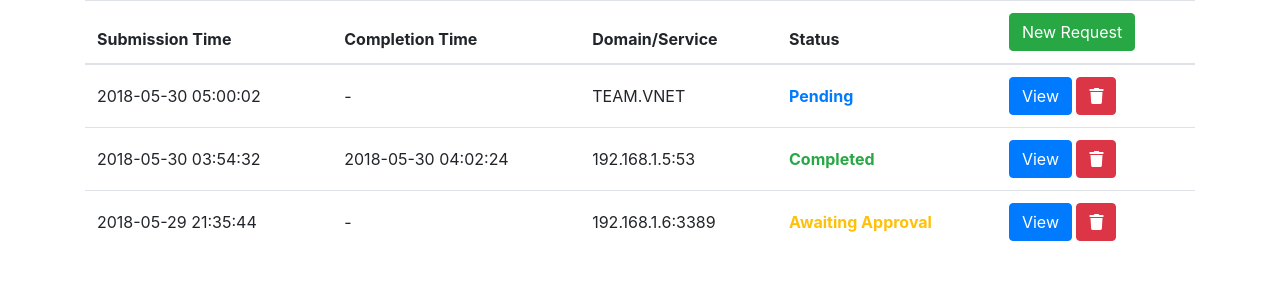
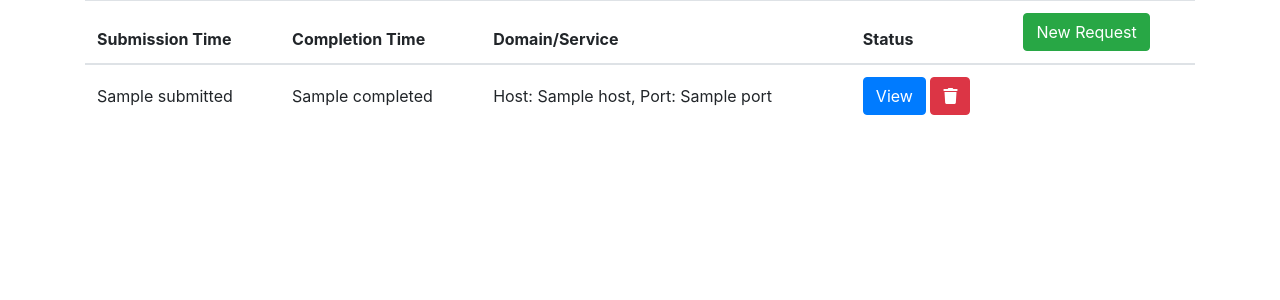
Before and after one commit to DSU-DefSec/ScoringEngine, a Flask app: template scoring/web/templates/pcr_overview.html in a window 1280 px wide. Shown: the part 56-356 px from the top of the page. Run offline with Flask 2, Linux system fonts and the light colour scheme; the template is opened without the code that fills it: most values are stand-ins (such as "Sample title", 1, 10 or a date in 2020); parts of the project's set-up code (start-up, migrations or seed data) failed here and were passed over; some libraries are stand-ins or nearby versions.

Commit message:
Password Change request overview page. Users can view requests, or delete them.

```diff
--- a/scoring/web/server.py
+++ b/scoring/web/server.py
@@ -2,7 +2,7 @@
 
 from .web_model import WebModel
 import flask
-from flask import Flask, render_template, request, redirect
+from flask import Flask, render_template, request, redirect, url_for
 from urllib.parse import urlparse, urljoin
 from .forms import *
 #from . import plot
@@ -10,8 +10,9 @@ from . import score
 from .. import validate
 import flask_login
 from flask_login import LoginManager, login_user, logout_user, login_required
-from .model import User
+from .model import User, PasswordChangeRequest, PCRStatus
 from .decorators import *
+import db
 
 app = Flask(__name__)
 app.secret_key = 'this is a secret'
@@ -76,11 +77,33 @@ def credentials():
     return render_template('credentials.html', credentials=credentials, team=team)
 
 @app.route('/pcr', methods=['GET', 'POST'])
+@login_required
 def pcr():
     """
     Render the password change request overview page.
     """
-    return render_template('pcr_overview.html')
+    user = flask_login.current_user
+    if request.method == 'GET':
+        if user.is_admin:
+            where = 'status = %s'
+            args = (int(PCRStatus.APPROVAL))
+        else:
+            team_id = user.team.id
+            where = 'team_id = %s'
+            args = (team_id)
+        pcr_ids = db.get('pcr', ['id'], where=where, args=args)
+        pcrs = [PasswordChangeRequest.load(pcr_id) for pcr_id in pcr_ids]
+        domains = {d.id:d for d in wm.domains}
+        services = {s.id:s for s in wm.services}
+        return render_template('pcr_overview.html', pcrs=pcrs, services=services, domains=domains)
+    elif request.method == 'POST':
+        pcr_id = request.form['reqId']
+        pcr = PasswordChangeRequest.load(pcr_id)
+        if (not user.is_admin and user.team.id != pcr.team_id) or pcr.status == PCRStatus.COMPLETE:
+            pass # Show error?
+        else:
+            pcr.delete()
+        return redirect(url_for('pcr'))
 
 @app.route('/pcr_details', methods=['GET', 'POST'])
 def pcr_details():
--- a/scoring/web/templates/pcr_overview.html
+++ b/scoring/web/templates/pcr_overview.html
@@ -15,51 +15,48 @@
         </th>
     </thead>
     <tbody>
+        {% for pcr in pcrs %}
         <tr>
-            <td>2018-05-30 05:00:02</td>
-            <td>-</td>
-            <td>TEAM.VNET</td>
+            <td>{{ pcr.submitted }}</td>
+            <td>
+            {% if pcr.completed is none %}
+                -
+            {% else %}
+                {{ pcr.completed }}
+            {% endif %}
+            </td>
+            <td>
+            {% if pcr.service_id is none %}
+                {{ domains[pcr.domain_id] }}
+            {% else %}
+                {% set s = services[pcr.service_id] %}
+                Host: {{ s.host }}, Port: {{ s.port }}
+            {% endif %}
+            </td>
+            {% if pcr.status == 0 %}
+            <td class="text-success"><strong>Complete</strong></td>
+            {% elif pcr.status == 1 %}
             <td class="text-primary"><strong>Pending</strong></td>
+            {% elif pcr.status == 2 %}
+            <td class="text-warning"><strong>Awaiting Approval</strong></td>
+            {% elif pcr.status == 3 %}
+            <td class="text-danger"><strong>Denied</strong></td>
+            {% endif %}
             <td>
-                <form method="post" action="{{ url_for('pcr') }}" id="delete-1">
-                <a href="{{ url_for('pcr_details') }}?id=1" class="btn btn-primary">
+                <form method="post" action="{{ url_for('pcr') }}" id="delete-{{pcr.id}}">
+                <a href="{{ url_for('pcr_details') }}?id={{pcr.id}}" class="btn btn-primary">
                     View
                 </a>
-                    <input hidden="true" value="1"></input>
-                    <button type="submit" form="delete-1" class="btn btn-danger">
+                {% if pcr.status != 0 %}
+                    <input type="hidden" id="reqId" name="reqId" value="{{pcr.id}}"/>
+                    <button type="submit" form="delete-{{pcr.id}}" class="btn btn-danger">
                         <i class="fas fa-trash"></i>
                     </button>
+                {% endif %}
                 </form>
             </td>
         </tr>
-        <tr>
-            <td>2018-05-30 03:54:32</td>
-            <td>2018-05-30 04:02:24</td>
-            <td>192.168.1.5:53</td>
-            <td class="text-success"><strong>Completed</strong></td>
-            <td>
-                <button class="btn btn-primary">
-                    View
-                </button>
-                <button class="btn btn-danger">
-                    <i class="fas fa-trash"></i>
-                </button>
-            </td>
-        </tr>
-        <tr>
-            <td>2018-05-29 21:35:44</td>
-            <td>-</td>
-            <td>192.168.1.6:3389</td>
-            <td class="text-warning"><strong>Awaiting Approval</strong></td>
-            <td>
-                <button class="btn btn-primary">
-                    View
-                </button>
-                <button class="btn btn-danger">
-                    <i class="fas fa-trash"></i>
-                </button>
-            </td>
-        </tr>
+        {% endfor %}
     </tbody>
 </table>
 {% endblock %}
```
